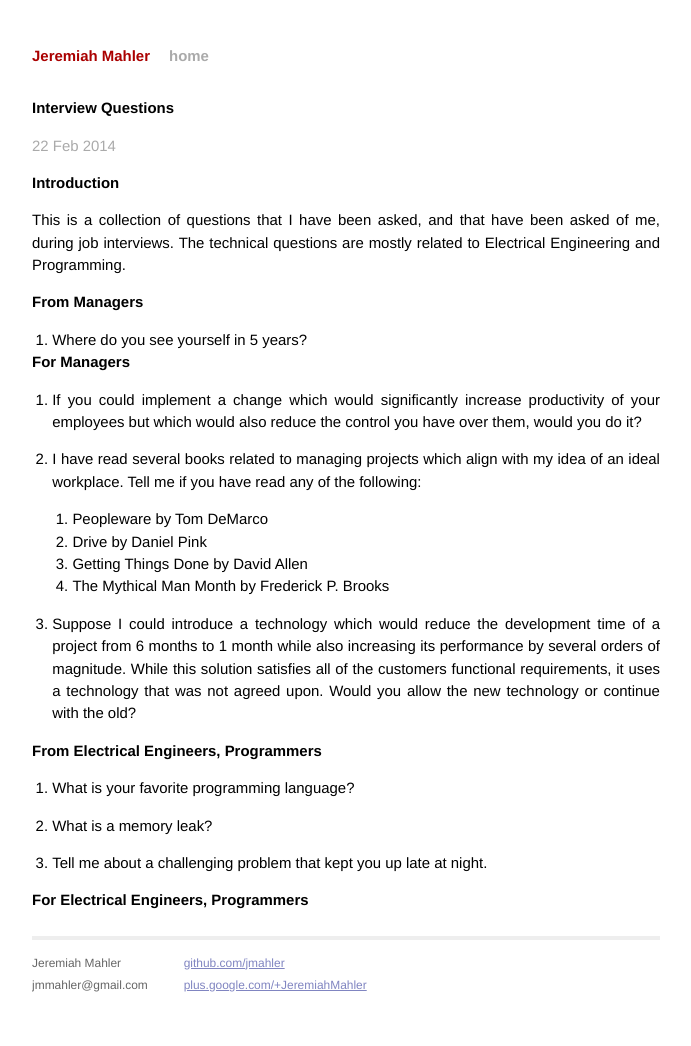
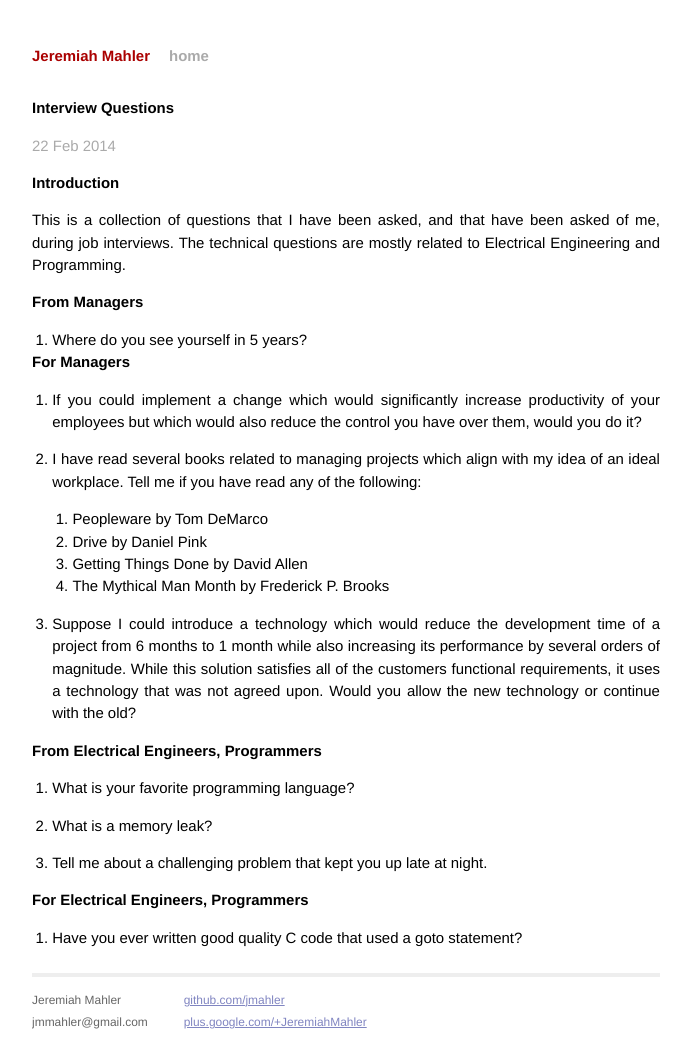
Before and after one commit to jmahler/jmahler.github.io, a Jekyll site: the page built from _posts/2014-02-22-interview_questions.md, in a window 1280 px wide. Shown: the whole page, without its empty margins (294-985 px from the left). Built offline with Jekyll 4.4.1, drawn with Linux system fonts in a browser that asks for light colours; Markdown is read by kramdown in place of the engine named in the settings; before the commit the page ends 1008 px from its top, so only the background shows below that.

Commit message:
goto question

```diff
--- a/_posts/2014-02-22-interview_questions.md
+++ b/_posts/2014-02-22-interview_questions.md
@@ -48,3 +48,5 @@ Would you allow the new technology or continue with the old?
 1. Tell me about a challenging problem that kept you up late at night.
 
 # For Electrical Engineers, Programmers
+
+1. Have you ever written good quality C code that used a goto statement?
```
